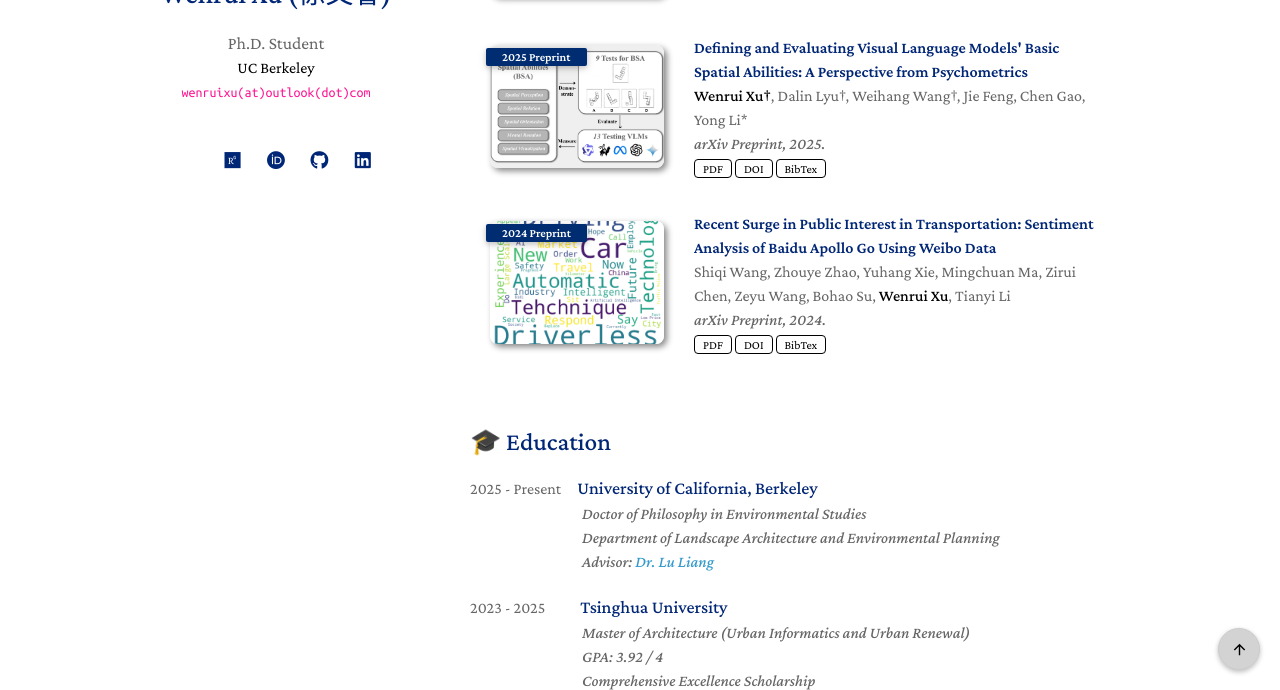
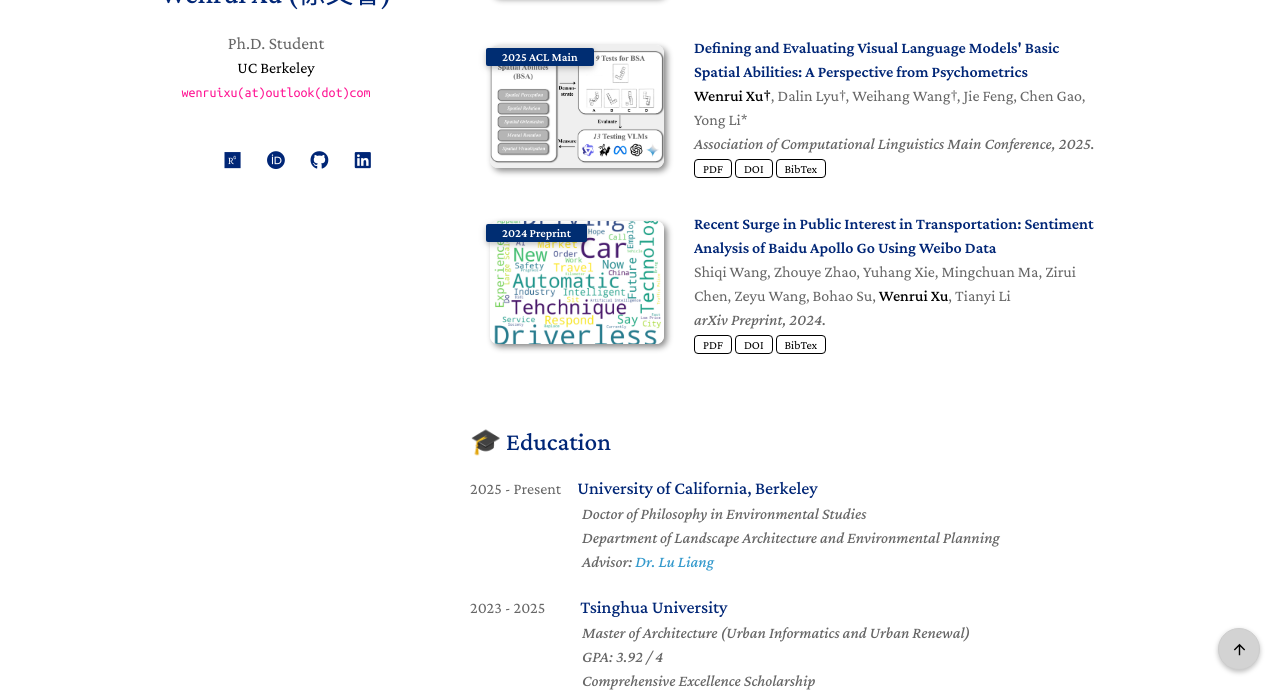
Before and after one commit to ruaruaxu/ruaruaxu.github.io, a Jekyll site: the page built from index.md, in a window 1280 px wide and 900 px high, scrolled down 919 px, cut to the strip 210-900 px from the top of the window. Built offline with Jekyll 4.4.1, drawn with Linux system fonts in a browser that asks for light colours; a style sheet for code colours, icons or effects is not loaded.

Commit message:
Update publications.yml

```diff
--- a/_data/publications.yml
+++ b/_data/publications.yml
@@ -16,8 +16,8 @@
 
   - title: "Defining and Evaluating Visual Language Models' Basic Spatial Abilities: A Perspective from Psychometrics"
     authors: <strong>Wenrui Xu†</strong>, Dalin Lyu†, Weihang Wang†, Jie Feng, Chen Gao, Yong Li*
-    journal_short: 2025 Preprint
-    journal: arXiv Preprint, 2025.
+    journal_short: 2025 ACL Main
+    journal: Association of Computational Linguistics Main Conference, 2025.
     doi: https://doi.org/10.48550/arXiv.2502.11859
     pdf: https://arxiv.org/pdf/2502.11859
     bibtex: ./assets/biblex/xuDefiningEvaluatingVisual2025.html
```
